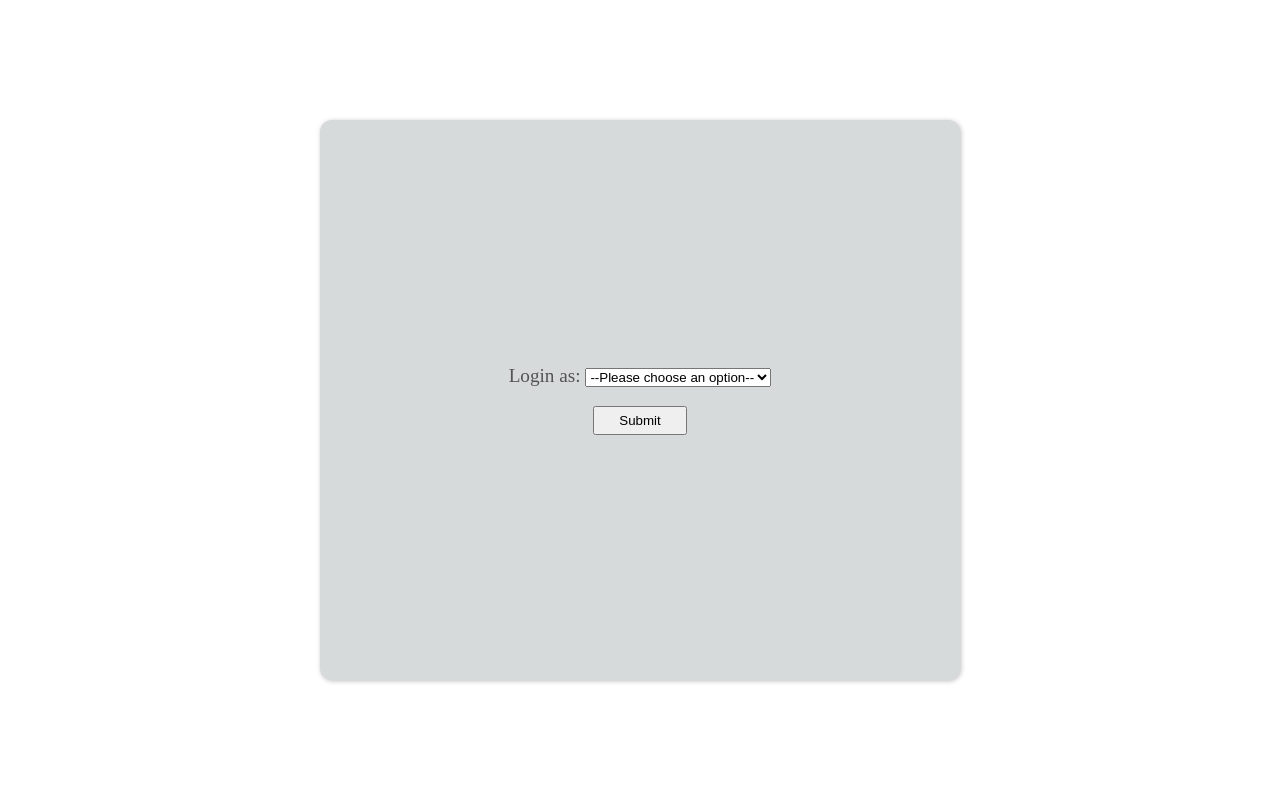
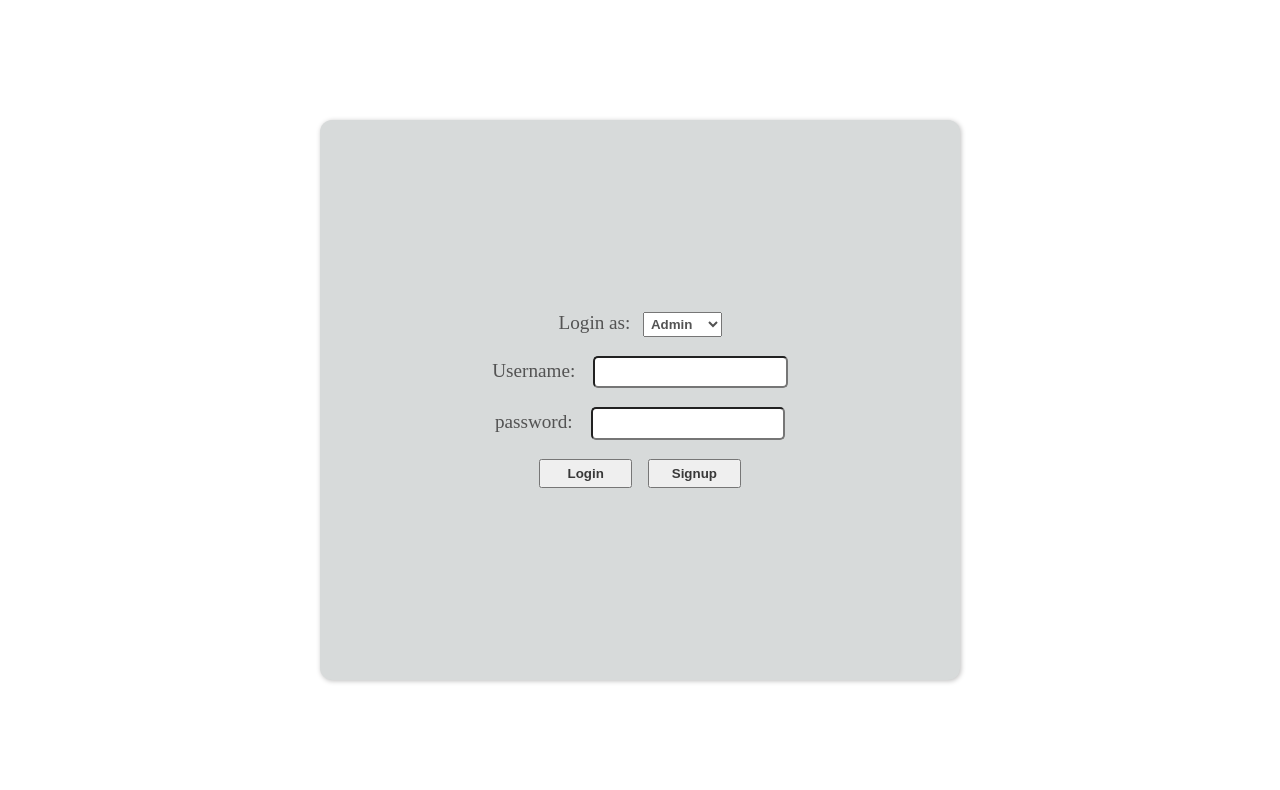
Before and after one commit to 4n33n4/academicheck, a plain HTML site: page login.html in a window 1280 px wide. Shown: the part 66-856 px from the top of the page. Drawn offline with Linux system fonts and the light colour scheme.

Commit message:
fix: admin.html login.css scripts.js styles.css minor style adjustments in css files add script to show/hide signup link on dropdown menu

```diff
--- a/login.css
+++ b/login.css
@@ -20,11 +20,35 @@
     flex-direction:column;
     gap: 1em;
 }
-.loginSelect > select {
+#loginSelect   {
+    padding: 0.2em;
+    margin-left: 0.6em;
+    max-width: fit-content;
+
+}
+#loginSelect  {
     color: #535353;
+    font-weight:bold;
 
 }
 .submitButton{
     padding: 5px;
     min-width: 7em;
+    font-weight:bold;
+    color: #393939;
 }
+
+#username ,#password {
+    border-radius: 5px;
+    margin-left: 1em;
+    padding: 0.5em;
+}
+.hidden {
+    display:none;
+}
+.loginSignup {
+    display:flex;
+    gap:0.8em;
+    justify-content:end;
+
+}
--- a/login.html
+++ b/login.html
@@ -16,13 +16,8 @@
         </section>
         <section class="login"><a class="links" href="./about.html">About</a></section>
         <section class="dropdown links"><a class="links" href="login.html">Login</a>
-            <!-- <section class="dropdownList ">
-                <a class="block dropdownItem" href="admin.html">Admin</a>
-                <a class="block dropdownItem"  href="student.html">Student</a>
-                <a class="block dropdownItem"  href="teacher.html">Teacher</a>
-                <a class="block dropdownItem"  href="parent.html">Parent</a>
-            </section> -->
         </section>
+        <section id="signupLink" class=" signupLinks links"><a class="links" href="signup.html">Signup</a> </section>
         <section class="searchBar">
             <input class="inputSearchField" type="search" name="searchBar" id="searchBar">
             <button class="searchButton" type="button">Search</button>
@@ -36,23 +31,24 @@
 <label for="loginSelect">Login as:</label>
 
 <select name="login" id="loginSelect">
-  <option value="">--Please choose an option--</option>
   <option value="admin">Admin</option>
   <option value="teacher">Teacher</option>
   <option value="parent">Parent</option>
   <option value="student">Student</option>
 </select>
 </section>
-<!-- <section class="usernameSection">
-<label for="username">Username</label>
+<section class="usernameSection">
+<label for="username">Username:</label>
 <input type="text" name="username" id="username">
 </section>
 <section class="passwordSection">
-    <label for="password">password</label>
-    <input type="password">
-</section> -->
-
-<button class="submitButton" type="submit" onclick="login()">Submit</button>
+    <label for="password">password:</label>
+    <input type="password" id="password">
+</section>
+<section class="loginSignup">
+<button class="submitButton" type="submit" onclick="login()">Login</button>
+<button class="submitButton signupLinks" id="submitButton" type="submit" onclick="signup()">Signup</button>
+</section>
 </section>
 </article>
 <script src="scripts.js"></script>
--- a/scripts.js
+++ b/scripts.js
@@ -2,3 +2,27 @@ function login() {
     const endpoint = document.querySelector("#loginSelect").value + ".html";
     window.open(endpoint, "_self")
 }
+function signup() {
+    window.open("signup.html", "_self")
+}
+
+var loginSelect = document.querySelector("#loginSelect");
+
+
+loginSelect.addEventListener("click", ()=> {
+    var signupLinks = document.getElementsByClassName("signupLinks");
+    for(var i=0; i<signupLinks.length; ++i) {
+        if(loginSelect.value != "admin" ){
+            signupLinks[i].classList.remove("hidden");
+
+
+
+        }
+        else {
+            if( !(signupLinks[i].classList.contains("hidden")) ){
+                signupLinks[i].classList.add("hidden");
+            }
+           }
+        }
+    }
+)
```
Also changed, not shown: admin.html (+1 -0 lines), styles.css (line endings or trailing spaces).
